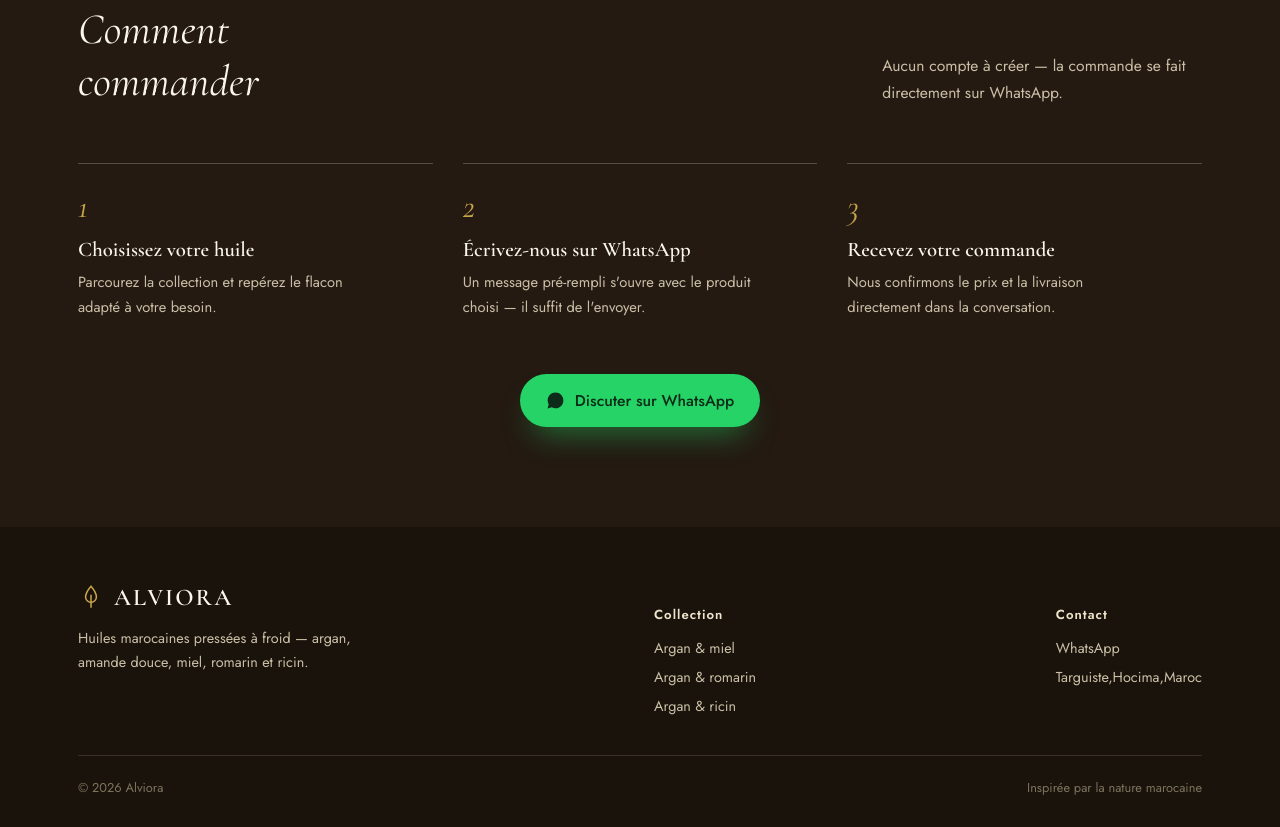
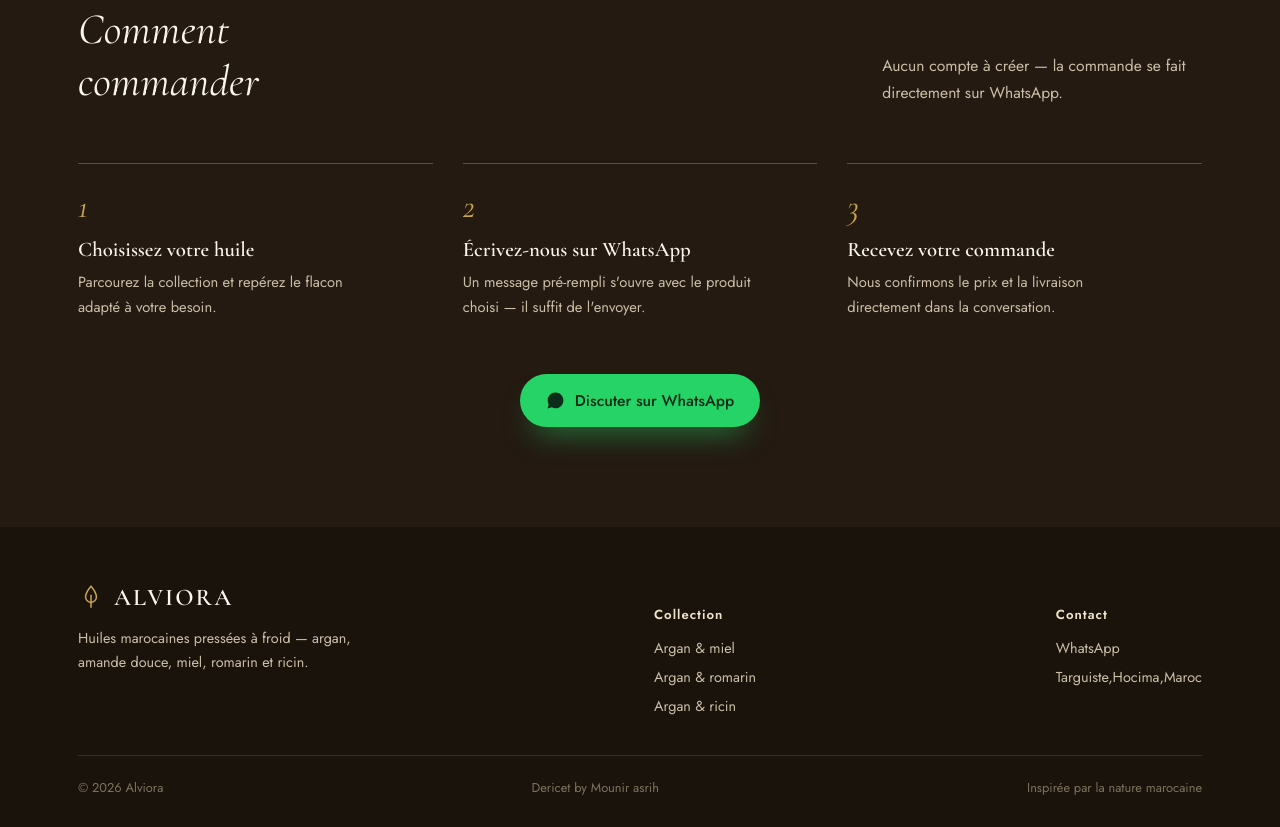
Before and after one commit to Mounir646/Omar_Parapharmace, a website: page public/index.html in a window 1280 px wide. Shown: the part 2884-3711 px from the top of the page. Drawn offline with nearby package versions, Linux system fonts and the light colour scheme.

Commit message:
chno beddelti

```diff
--- a/public/index.html
+++ b/public/index.html
@@ -213,6 +213,7 @@
     </div>
     <div class="foot-bottom">
       <span>© 2026 Alviora</span>
+      <span>Dericet by Mounir asrih</span>
       <span>Inspirée par la nature marocaine</span>
     </div>
   </div>
```
